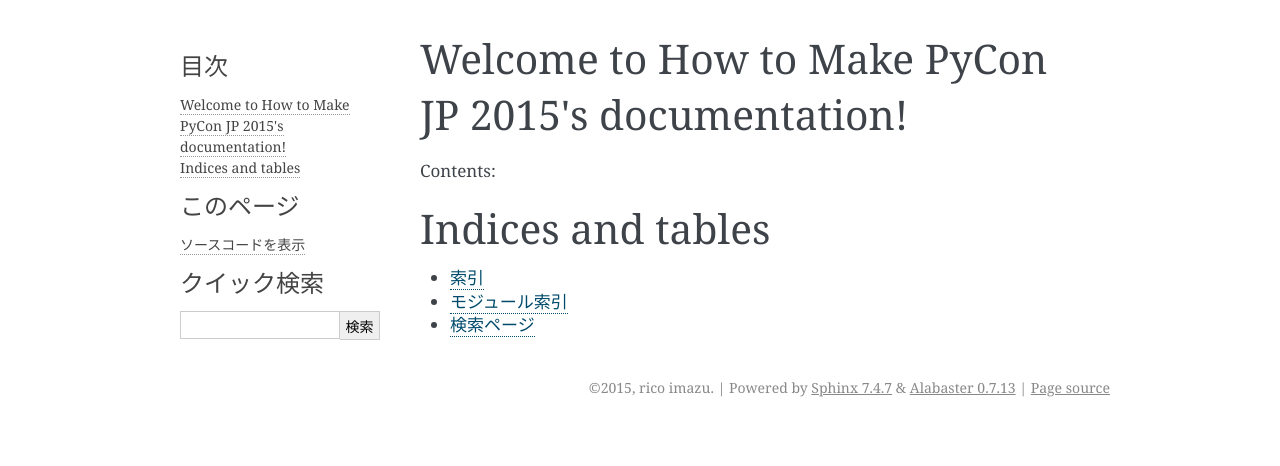
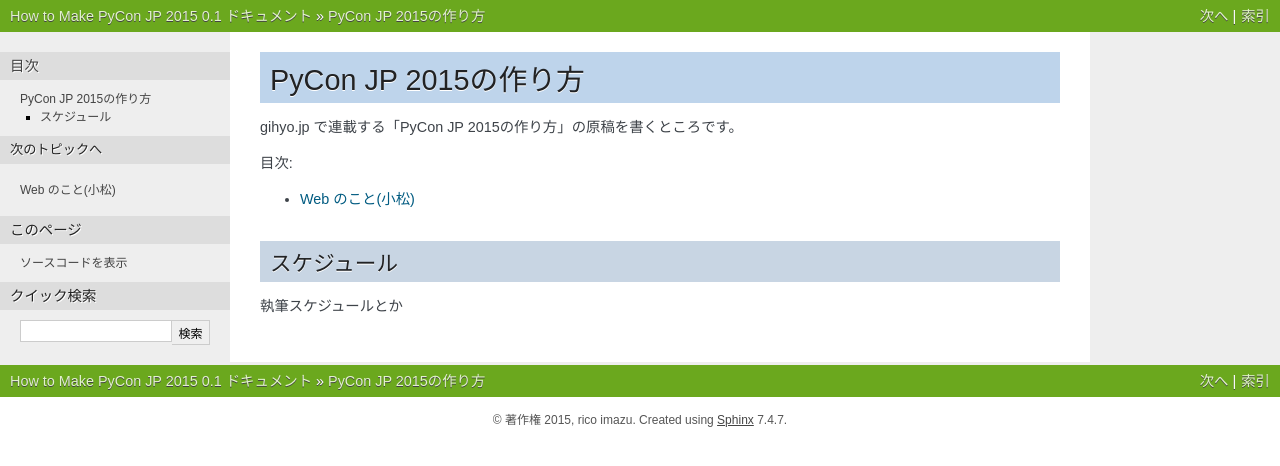
Before and after one commit to pyconjp/reports2015, a Sphinx documentation site: the page built from how-to-make/source/index.rst, in a window 1280 px wide. Shown: the top 466 px of the page. Built offline with Sphinx 7.4.7, drawn with Linux system fonts in a browser that asks for light colours.

Commit message:
HTJ-364 第1回のドキュメントを追加

```diff
--- /dev/null
+++ b/how-to-make/source/01_web.rst
@@ -0,0 +1,5 @@
+==================
+ Web のこと(小松)
+==================
+
+こういうこと書いてほしいとかのアウトラインをいれてあげると助かるかも。
--- a/how-to-make/source/conf.py
+++ b/how-to-make/source/conf.py
@@ -108,7 +108,7 @@
 
 # The theme to use for HTML and HTML Help pages.  See the documentation for
 # a list of builtin themes.
-html_theme = 'alabaster'
+html_theme = 'nature'
 
 # Theme options are theme-specific and customize the look and feel of a theme
 # further.  For a list of options available for each theme, see the
--- a/how-to-make/source/index.rst
+++ b/how-to-make/source/index.rst
@@ -3,19 +3,18 @@
    You can adapt this file completely to your liking, but it should at least
    contain the root `toctree` directive.
 
-Welcome to How to Make PyCon JP 2015's documentation!
+PyCon JP 2015の作り方
 =====================================================
 
-Contents:
+gihyo.jp で連載する「PyCon JP 2015の作り方」の原稿を書くところです。
+
+目次:
 
 .. toctree::
    :maxdepth: 2
 
+   01_web
 
-
-Indices and tables
-==================
-
-* :ref:`genindex`
-* :ref:`modindex`
-* :ref:`search`
+スケジュール
+------------
+執筆スケジュールとか
```
